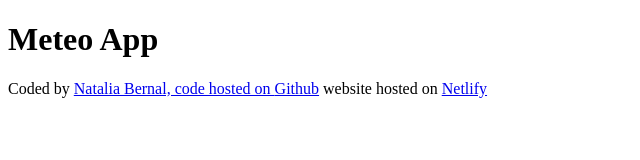
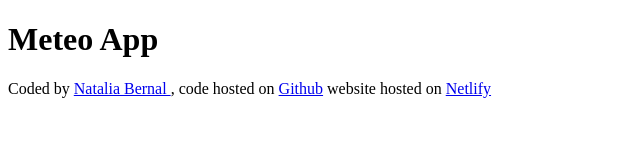
Before and after one commit to NatBernal/meteo-app-shecodes, a plain HTML site: page index.html in a window 1280 px wide. Shown: the whole page, without its empty margins (0-640 px from the left). Drawn offline with Linux system fonts and the light colour scheme.

Commit message:
Fixed hyperlink problem

```diff
--- a/index.html
+++ b/index.html
@@ -10,7 +10,7 @@
     <footer>
       Coded by
       <a href="https://github.com/NatBernal"
-        >Natalia Bernal, code hosted on
+        >Natalia Bernal </a>, code hosted on
         <a href="https://github.com/NatBernal/meteo-app-shecodes">Github</a>
         website hosted on
         <a href="https://meteo-app-natalia.netlify.app/">Netlify</a>
```
